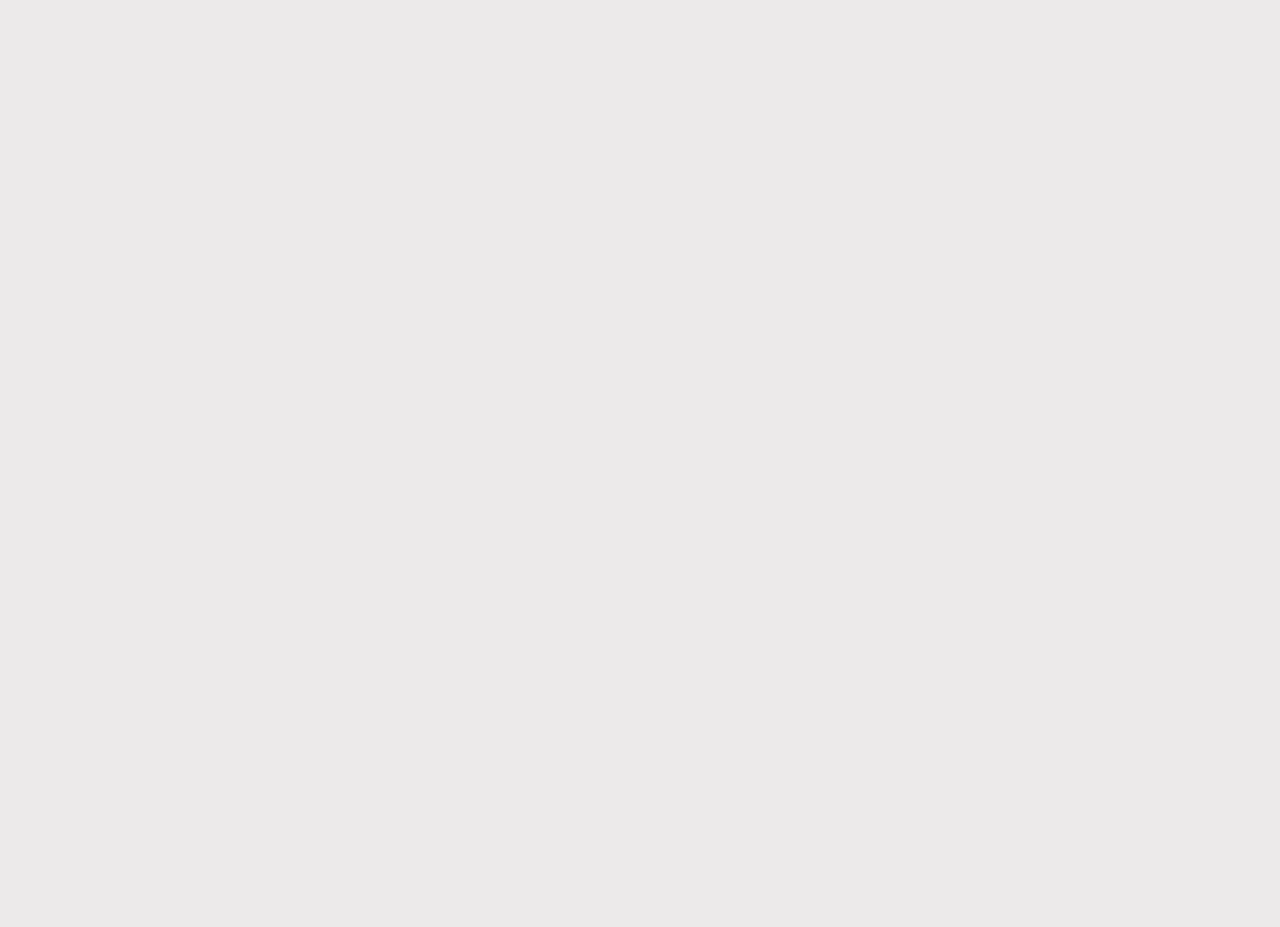
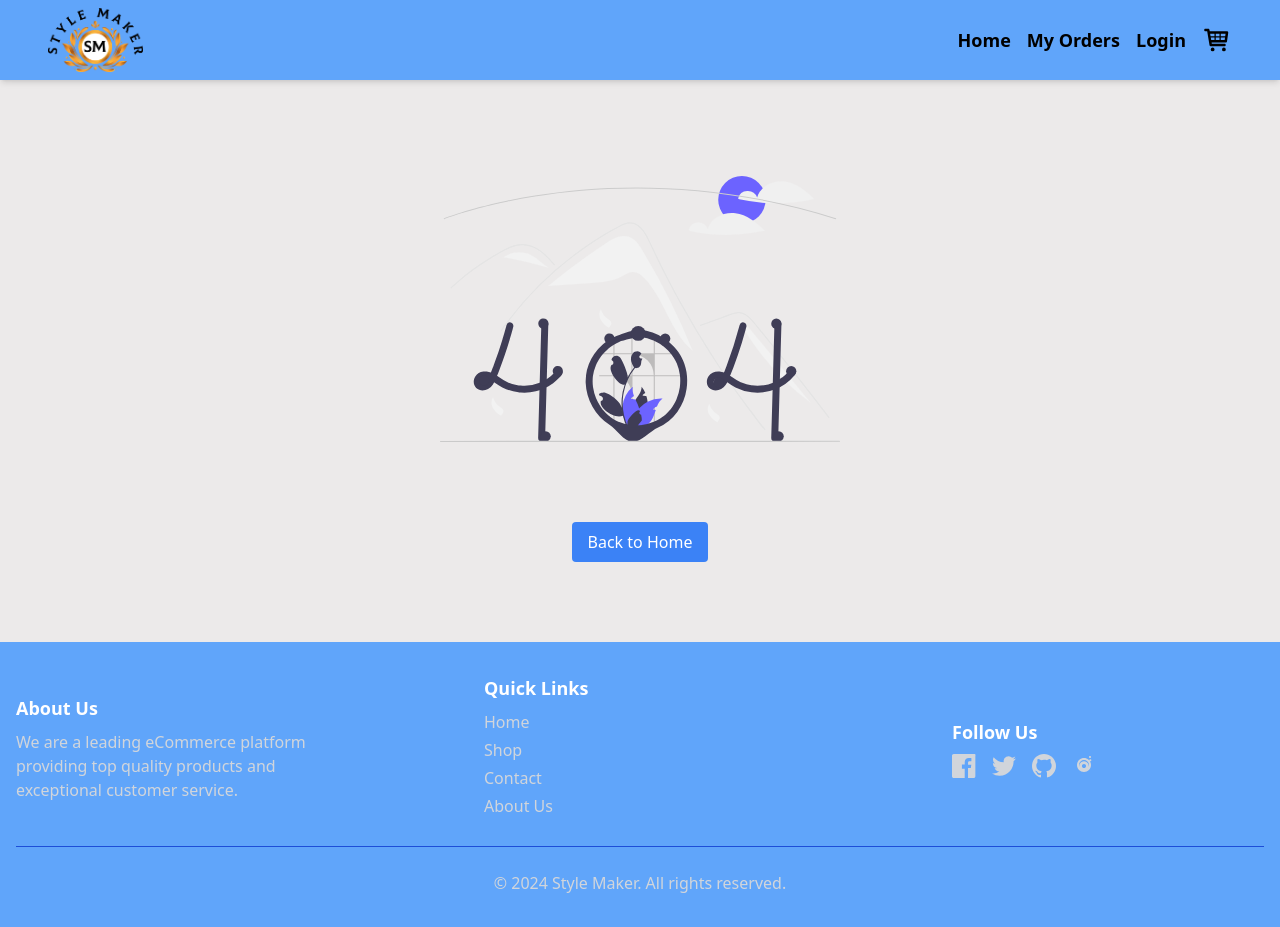
Before and after one commit to Mujahid-h/Nice-Casual-, a React (Create React App) app in the folder client/: page /shop in a window 1280 px wide. Before the commit this address had no page. Before the commit the page ends 800 px from the top, so only its background shows below. Built offline with nearby package versions, Linux system fonts and the light colour scheme; the HTML template or start-up script is replaced by a standard one.

Commit message:
"Added PageNotFound component and route for unmatched paths"

```diff
--- a/client/src/App.js
+++ b/client/src/App.js
@@ -11,6 +11,7 @@ import CheckoutPage from "./pages/CheckoutPage";
 import SuccessPage from "./pages/SuccessPage";
 import OrderManagementPage from "./pages/OrderManagementPage";
 import OrdersPage from "./pages/OrdersPage";
+import PageNotFound from "./pages/PageNotFound";
 
 const App = () => {
   return (
@@ -28,6 +29,7 @@ const App = () => {
           <Route path="/success" element={<SuccessPage />} />
           <Route path="/orders/manage/:id" element={<OrderManagementPage />} />
           <Route path="/orders/myorders" element={<OrdersPage />} />
+          <Route path="*" element={<PageNotFound />} />
         </Routes>
       </Router>
     </>
--- /dev/null
+++ b/client/src/pages/PageNotFound.jsx
@@ -0,0 +1,23 @@
+import React from "react";
+import DefaultLayout from "../components/DefaultLayout";
+import NotFound from "../assets/PageNotFound.svg";
+import { useNavigate } from "react-router-dom";
+
+const PageNotFound = () => {
+  const navigate = useNavigate();
+  return (
+    <DefaultLayout>
+      <main className="flex flex-col justify-center items-center gap-20 my-20 ">
+        <img src={NotFound} alt="Page Not Found" width={400} />
+        <button
+          className="bg-blue-500 px-4 py-2 hover:bg-blue-600 text-white rounded"
+          onClick={() => navigate("/")}
+        >
+          Back to Home
+        </button>
+      </main>
+    </DefaultLayout>
+  );
+};
+
+export default PageNotFound;
```
Also changed, not shown: client/src/assets/PageNotFound.svg (added).
